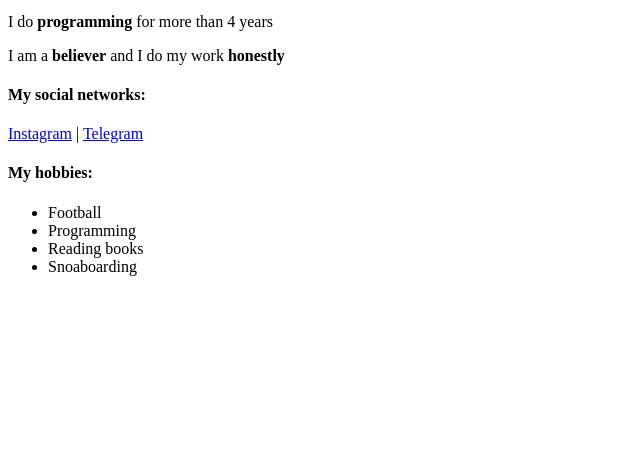
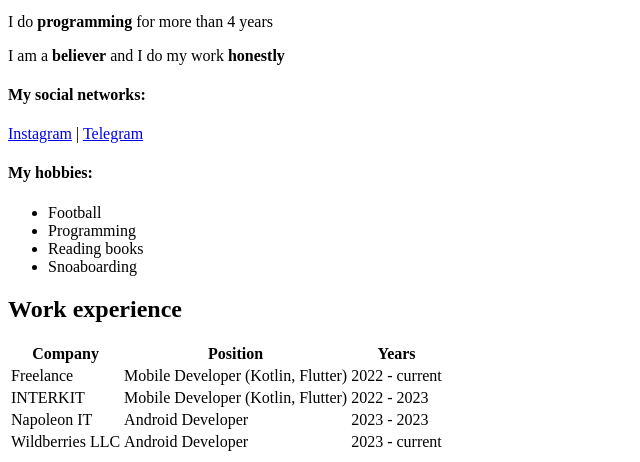
Before and after one commit to gobpblu/MaxAbramovCV, a plain HTML site: page index.html in a window 1280 px wide. Shown: the part 380-842 px from the top of the page, without its empty margins (0-640 px from the left). Before the commit the page ends 800 px from the top, so only its background shows below. Drawn offline with Linux system fonts and the light colour scheme.

Commit message:
add work experience table

```diff
--- a/index.html
+++ b/index.html
@@ -32,6 +32,40 @@
         <li>Reading books</li>
         <li>Snoaboarding</li>
     </ul>
+
+    <h2>Work experience</h2>
+    <table>
+        <thead>
+            <tr>
+                <th>Company</th>
+                <th>Position</th>
+                <th>Years</th>
+            </tr>
+        </thead>
+
+        <tbody>
+            <tr>
+                <td>Freelance</td>
+                <td>Mobile Developer (Kotlin, Flutter)</td>
+                <td>2022 - current</td>
+            </tr>
+            <tr>
+                <td>INTERKIT</td>
+                <td>Mobile Developer (Kotlin, Flutter)</td>
+                <td>2022 - 2023</td>
+            </tr>
+            <tr>
+                <td>Napoleon IT</td>
+                <td>Android Developer</td>
+                <td>2023 - 2023</td>
+            </tr>
+            <tr>
+                <td>Wildberries LLC</td>
+                <td>Android Developer</td>
+                <td>2023 - current</td>
+            </tr>
+        </tbody>
+    </table>
 </body>
 
 </html>
```
